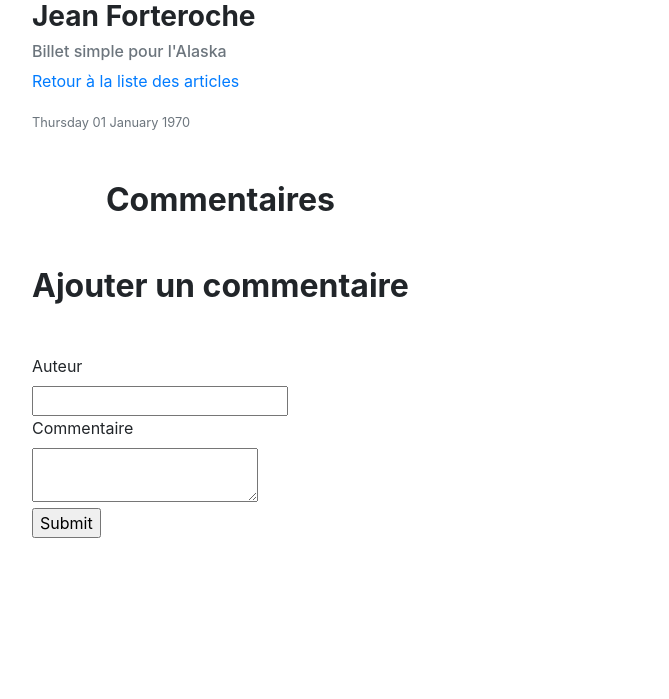
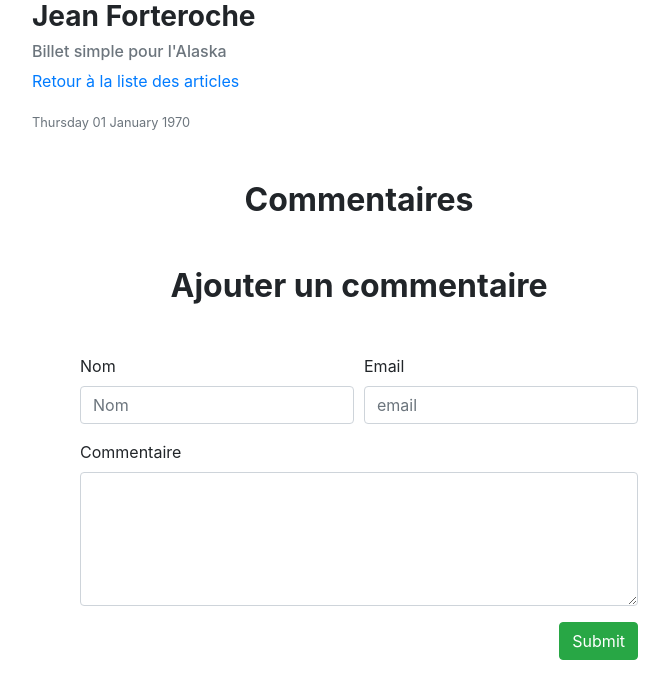
Before and after one commit to MiKatre/micro-cms-php, a PHP site: template view/frontend/postView.php in a window 1280 px wide. Shown: the top 699 px of the page, without its empty margins (281-950 px from the left). Run offline with PHP 8.4, Linux system fonts and the light colour scheme; the template is opened without the code that fills it, so the values that code supplies are empty.

Commit message:
Add some styles

```diff
--- a/static/css/style.css
+++ b/static/css/style.css
@@ -2,7 +2,10 @@ h1, h3 {}
 
 h3 {}
 
-a {}
+h3 a {
+  font-weight: 900;
+  color: #252525;
+}
 
 #main {
   max-width: 670px;
--- a/view/frontend/postView.php
+++ b/view/frontend/postView.php
@@ -25,28 +25,37 @@
 foreach($comments as $comment)
 {
 ?>
+    <div class="mx-md-4 mb-2 py-3 pl-3 bg-light rounded">
     <p>
         <strong><?= htmlspecialchars($comment->author()) ?></strong>
         <small> - <?= strftime("%A %d %B %Y", strtotime($comment->date())) ?> </small>
     </p>
-    <p class="font-weight-light"><?= nl2br(htmlspecialchars($comment->content())) ?></p>
+    <p class="font-weight-light mb-0"><?= nl2br(htmlspecialchars($comment->content())) ?></p>
+    </div>
 <?php
 }
 ?>
 
 <h2 class="my-5 text-center font-weight-bold">Ajouter un commentaire</h2>
 
-<form action="index.php?action=addComment&amp;id=<?= $post->id() ?>" method="post">
-    <div>
-        <label for="author">Auteur</label><br />
-        <input type="text" id="author" name="author" />
+<form action="index.php?action=addComment&amp;id=<?= $post->id() ?>" method="post" class="m-sm-5 ">
+    <div class="form-row">
+        <div class="form-group col-md-6">
+            <label for="author">Nom</label>
+            <input type="text" class="form-control" id="author" name="author" placeholder="Nom">
+        </div>
+        <div class="form-group col-md-6">
+            <label for="email">Email</label>
+            <input type="email" class="form-control" id="email" name="email" placeholder="email">
+        </div>
     </div>
-    <div>
+
+    <div class="form-group">
         <label for="content">Commentaire</label><br />
-        <textarea id="content" name="content"></textarea>
+        <textarea id="content" class="form-control" rows="5" name="content"></textarea>
     </div>
-    <div>
-        <input type="submit" />
+    <div class="text-right">
+        <input type="submit" class="btn btn-success" />
     </div>
 </form>
 
--- a/view/frontend/template.php
+++ b/view/frontend/template.php
@@ -8,6 +8,7 @@
     </head>
 
     <body>
+
         <div id="main" class="container">
             <div class="row">
                 <div class="mx-2">
@@ -15,9 +16,8 @@
                 </div>
             </div>
         </div>
-
+        <script src="https://code.jquery.com/jquery-3.3.1.slim.min.js" integrity="sha384-q8i/X+965DzO0rT7abK41JStQIAqVgRVzpbzo5smXKp4YfRvH+8abtTE1Pi6jizo" crossorigin="anonymous"></script>
         <script src="static/thirdParty/bootstrap.bundle.min.js"></script>
-        <script src="https://code.jquery.com/jquery-3.3.1.slim.min.js" integrity="sha384-q8i/X+965DzO0rT7abK41JStQIAqVgRVzpbzo5smXKp4YfRvH+8abtTE1Pi6jizo" crossorigin="anonymous"></script>
         <script src="static/js/main.js"></script>
     </body>
 </html>
```
Also changed, not shown: view/frontend/listPostsView.php (+17 -0 lines).
